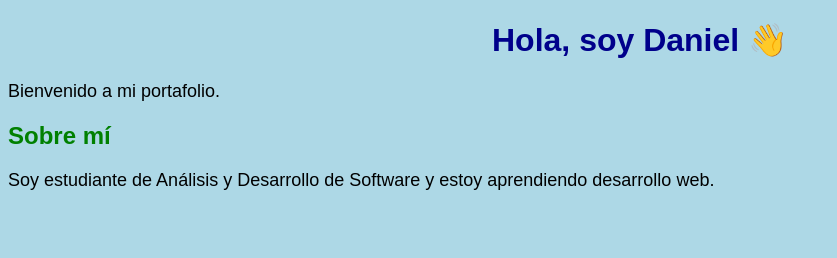
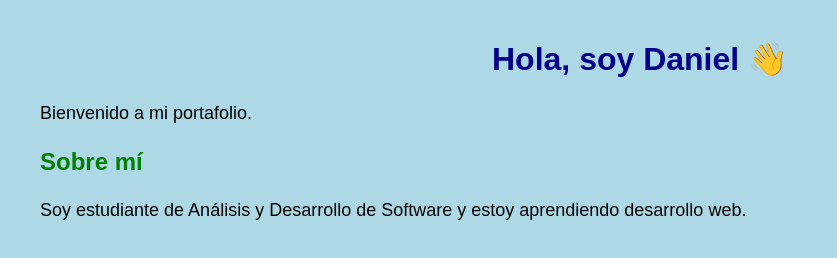
Before and after one commit to danielnasner53/mi-portafolio, a plain HTML site: page index.html in a window 1280 px wide. Shown: the whole page, without its empty margins (0-837 px from the left). Drawn offline with Linux system fonts and the light colour scheme.

Commit message:
modifique el diseño

```diff
--- a/style.css
+++ b/style.css
@@ -1,4 +1,28 @@
 body {
+    background-color: #f4f4f4;
+    font-family: Arial, sans-serif;
+    margin: 40px;
+}
+
+h1 {
+    color: #0066cc;
+    text-align: center;
+}
+
+h2 {
+    color: #333333;
+}
+
+p {
+    font-size: 18px;
+    line-height: 1.6;
+}
+
+ul {
+    background: white;
+    padding: 20px;
+    border-radius: 10px;
+}body {
     background-color: lightblue;
     font-family: Arial, sans-serif;
 }
```
